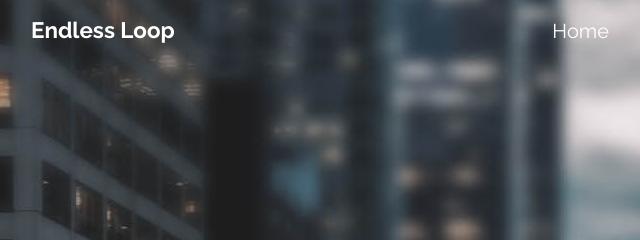
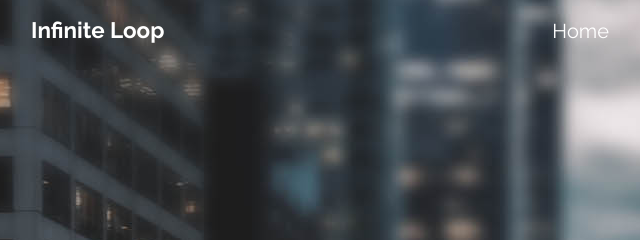
Before and after one commit to MadhuriChangan/DevOps-Project-Repo, a plain HTML site: page index.html in a window 1280 px wide. Shown: the top 240 px of the page, 0-640 px from the left. Drawn offline with Linux system fonts and the light colour scheme.

Commit message:
adding files

```diff
--- a/index.html
+++ b/index.html
@@ -4,7 +4,7 @@
     <meta charset="UTF-8" />
     <meta name="viewport" content="width=device-width, initial-scale=1.0" />
     <meta http-equiv="X-UA-Compatible" content="ie=edge" />
-    <title>Infinite Loop - Bootstrap 4.0 HTML Template</title>
+    <title>Endless Loop - Bootstrap 4.0 HTML Template</title>
     <link rel="stylesheet" href="fontawesome-5.5/css/all.min.css" />
     <link rel="stylesheet" href="slick/slick.css">
     <link rel="stylesheet" href="slick/slick-theme.css">
@@ -24,7 +24,7 @@ https://www.tooplate.com/view/2117-infinite-loop
       <nav class="navbar navbar-expand-md tm-navbar" id="tmNav">
         <div class="container">
           <div class="tm-next">
-              <a href="#infinite" class="navbar-brand">Endless Loop</a>
+              <a href="#infinite" class="navbar-brand">Infinite Loop</a>
           </div>
 
           <button class="navbar-toggler" type="button" data-toggle="collapse" data-target="#navbarSupportedContent" aria-controls="navbarSupportedContent" aria-expanded="false" aria-label="Toggle navigation">
```
